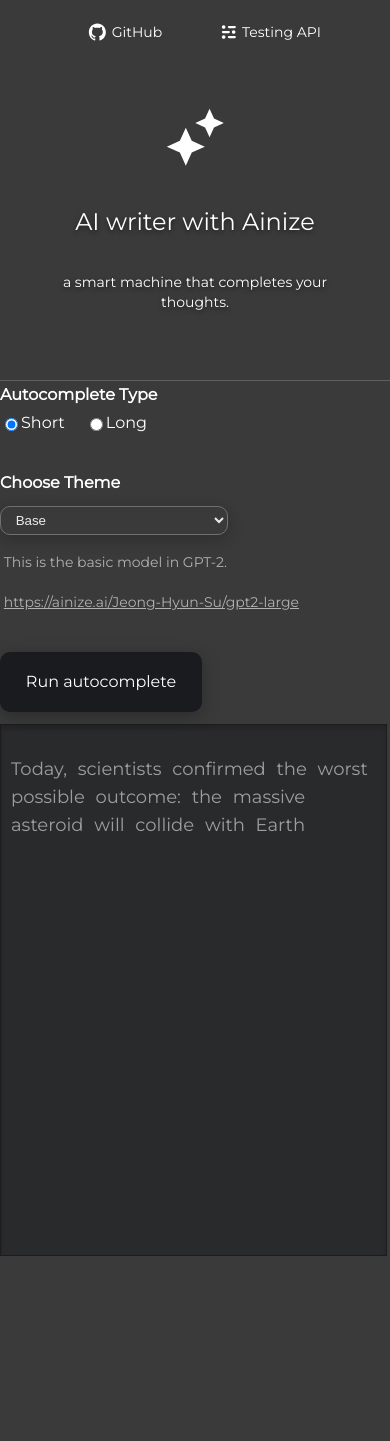
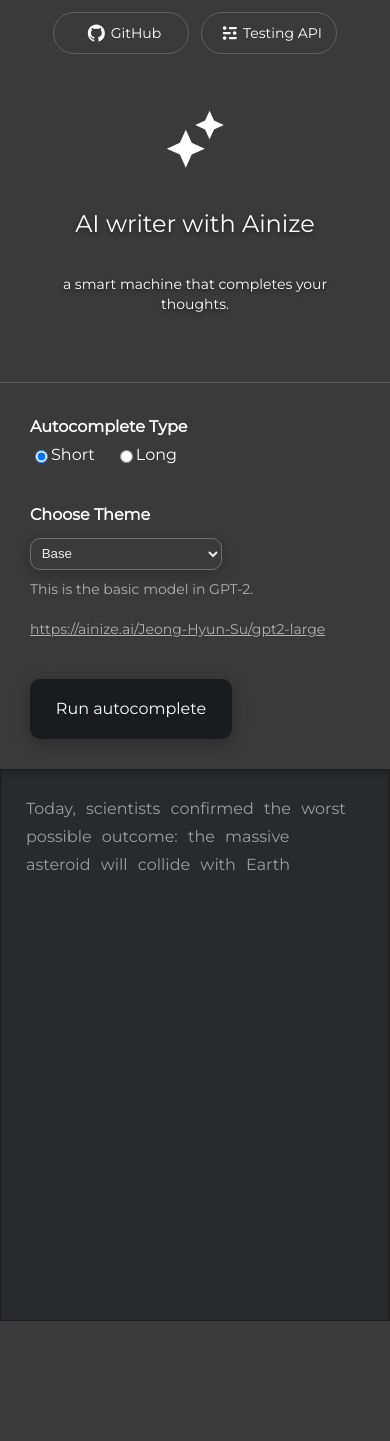
Before and after one commit to ainize-team/tabtab, a Flask app: page / in a window 390 px wide. Shown: the top 1441 px of the page. Run offline with Flask 2, Linux system fonts and the light colour scheme; some libraries are stand-ins or nearby versions.

Commit message:
remove unnecessary class

```diff
--- a/static/style.css
+++ b/static/style.css
@@ -228,7 +196,7 @@ p.bold {
 }
 
 .editor {
-    padding: 20px 20px;
+    padding: 50px 50px;
     border: 1px solid black;
 
     font-size: 16px;
@@ -390,9 +356,9 @@ p.bold {
         margin: 6px 0 6px 0;
     }
 
-    .title .link div {
+    /* .title .link div {
         border: none;
-    }
+    } */
 
     .title .header_div h1 {
         font-size: 24px;
@@ -412,32 +378,15 @@ p.bold {
         margin: 0;
         height: unset;
     }
+
     .setting{
         display: flex;
         flex-direction: column;
-    }
-
-    #model{
-        cursor: pointer;
-        width: 60%;
-        padding: 0.4em .8em;
-        opacity: 0.9;
-        background-color: #3A3A3A;
-        /* white */
-        filter: drop-shadow(0px 4px 8px rgba(0, 0, 0, 0.25));
-        border-radius: 10px;
+        margin: 30px;
     }
 
     .description{
-        font-size: 15px;
-        line-height: 20px;
-
-        margin-left: 1%;
-        margin-top: 2%;
-        margin-bottom: 5%;
-        width: 80%;
-
-        opacity: 0.7;
+        margin: 0;
     }
 
     .or{
@@ -454,23 +403,12 @@ p.bold {
     .rectangle_tab_text{
         display: none;
     }
+
     .editor{
-        padding: 30px 0px 0 10px;
-        border: 1px solid black;
+        padding: 25px;
+        height: 500px;
+    }
 
-        width: 96.2%;
-        height: 500px;
-
-        margin-top: 3%;
-
-        font-size: 18px;
-        word-spacing: 6px;
-
-        /* dark */
-        background: #1A1B1F;
-        opacity: 0.5;
-        box-shadow: inset 0px 4px 4px rgba(0, 0, 0, 0.5);
-    }
     .con_share{
         position: relative;
         width: 100%;
```
Also changed, not shown: other parts of static/style.css (+0 -34 lines).
